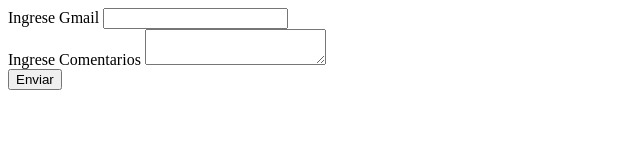
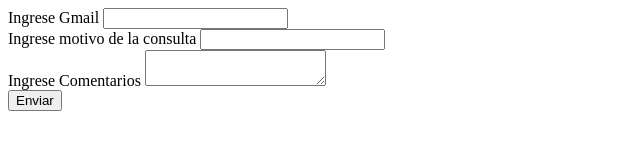
Before and after one commit to James25Frank21/Sem3DW, a plain HTML site: page index.html in a window 1280 px wide. Shown: the whole page, without its empty margins (0-640 px from the left). Drawn offline with Linux system fonts and the light colour scheme.

Commit message:
se agrego el nuevo campo de motivo en formulario

```diff
--- a/index.html
+++ b/index.html
@@ -10,7 +10,10 @@
     <label>Ingrese Gmail</label>
     <input type="email">
     <br>
-    <label>Ingrese Comentarios</label>
+    <label>Ingrese motivo de la consulta</label>
+    <input type="text">
+    <br>
+    <label >Ingrese Comentarios</label>
     <textarea></textarea>
     <br>
     <button>Enviar</button>
```
